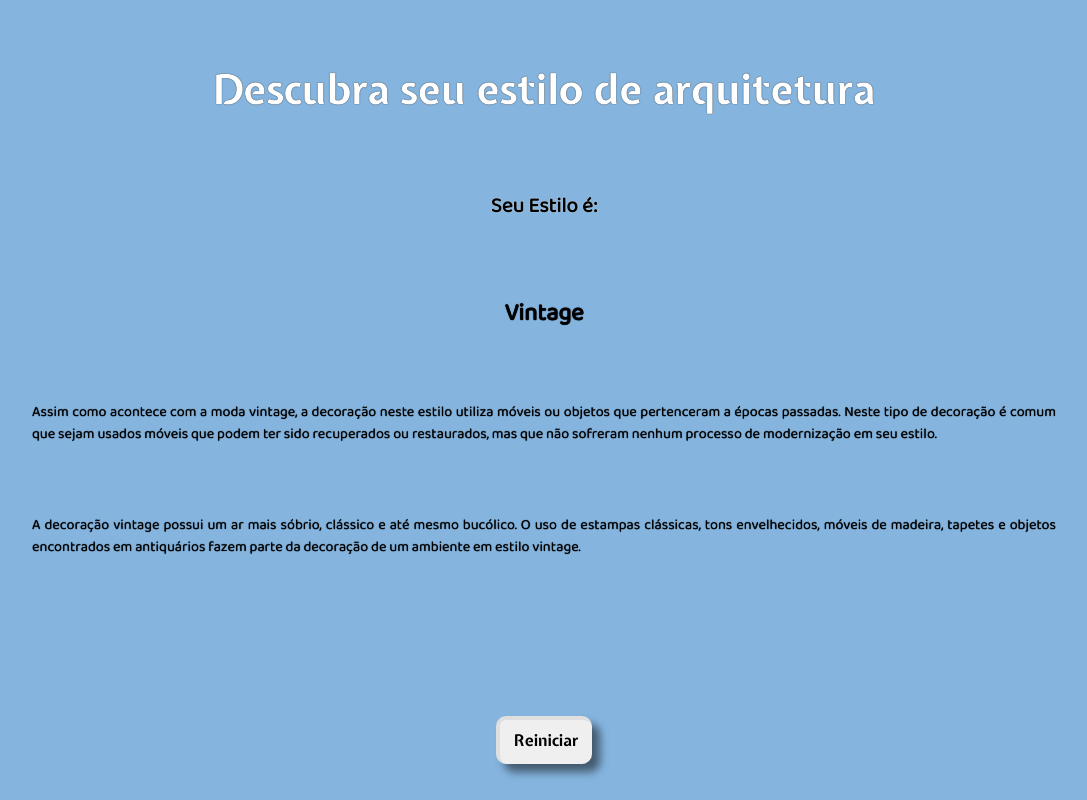
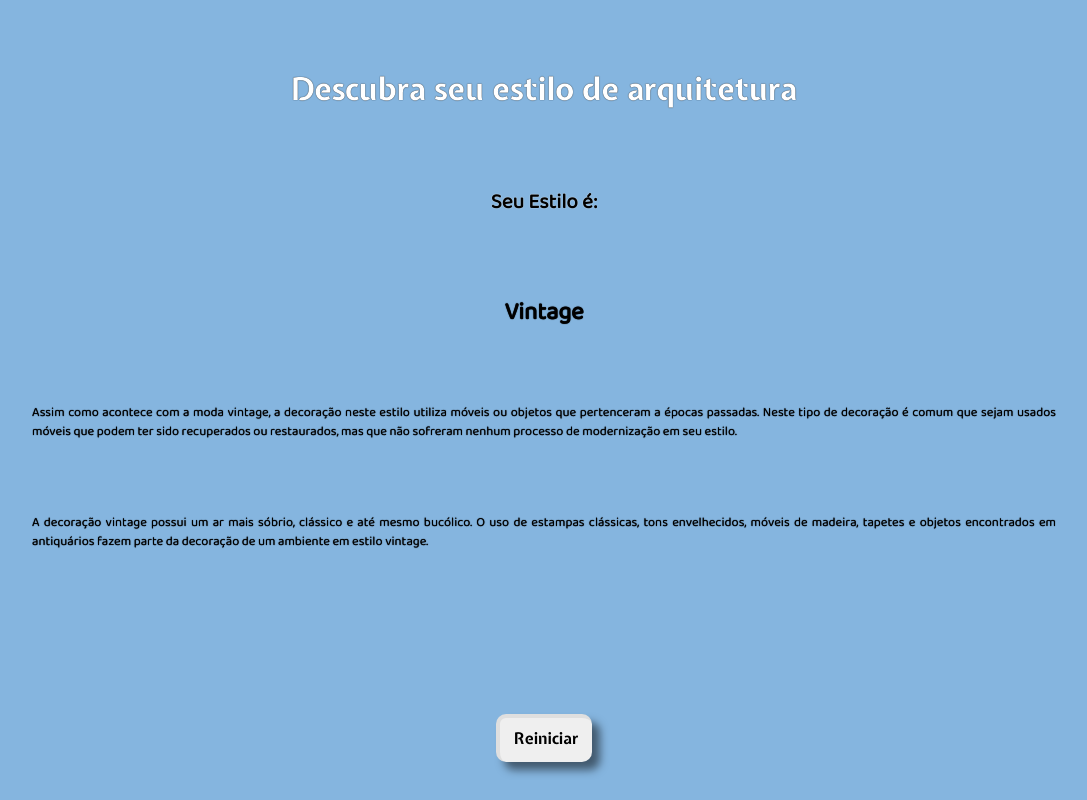
Before and after one commit to danny-elvis/quiz-edi, a plain HTML site: page results/vintage.html in a window 1280 px wide. Shown: the whole page, without its empty margins (96-1183 px from the left). Drawn offline with Linux system fonts and the light colour scheme.

Commit message:
Update style.css

```diff
--- a/css/style.css
+++ b/css/style.css
@@ -67,7 +67,7 @@ body * {
     /*! mix-blend-mode: color-dodge; */
     font-family: expletus;
     color: white;
-    font-size: 1.7em;
+    font-size: 1.3em;
     text-shadow: 0px 0px 1px black;
     height: 20vh;
     padding: 0.5em;
@@ -164,7 +164,7 @@ img, .buttons input {
 
 .result .text p {
     text-align: justify;
-    font-size: 0.9em;
+    font-size: 0.8em;
   }
 
 .text {
```
